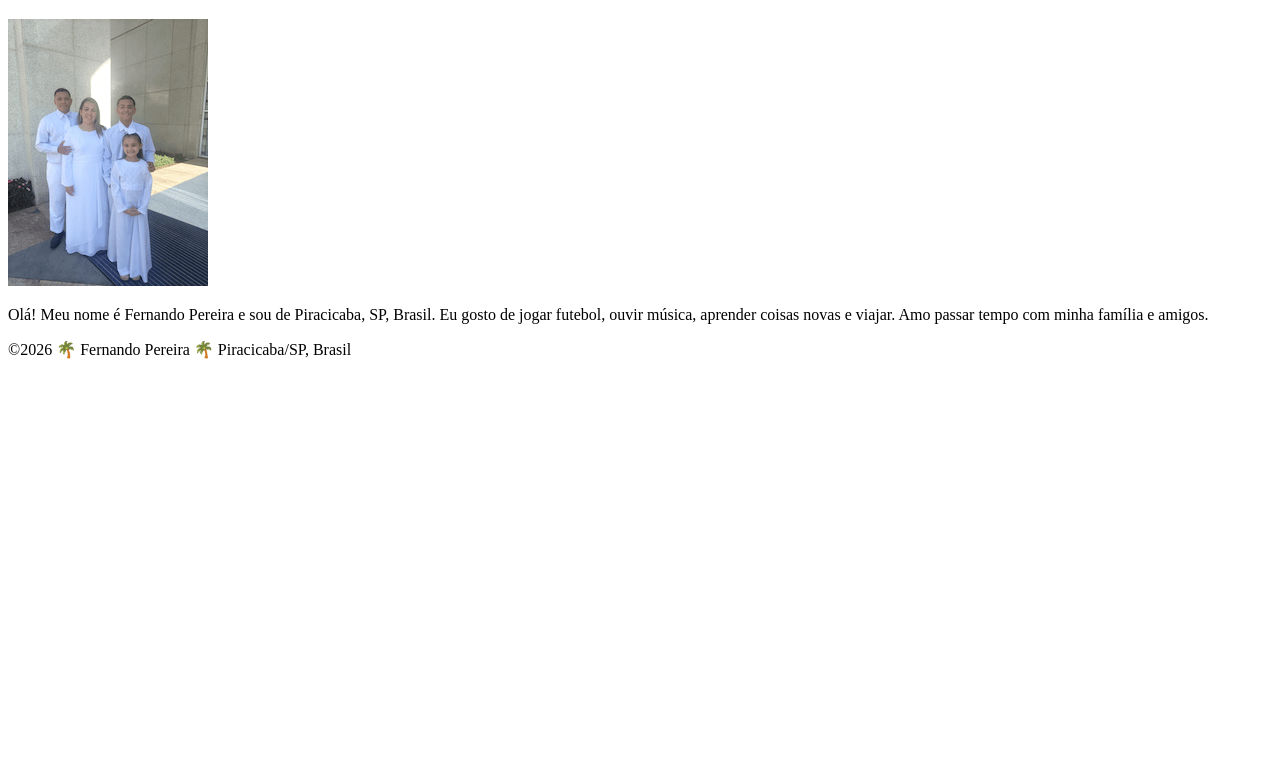
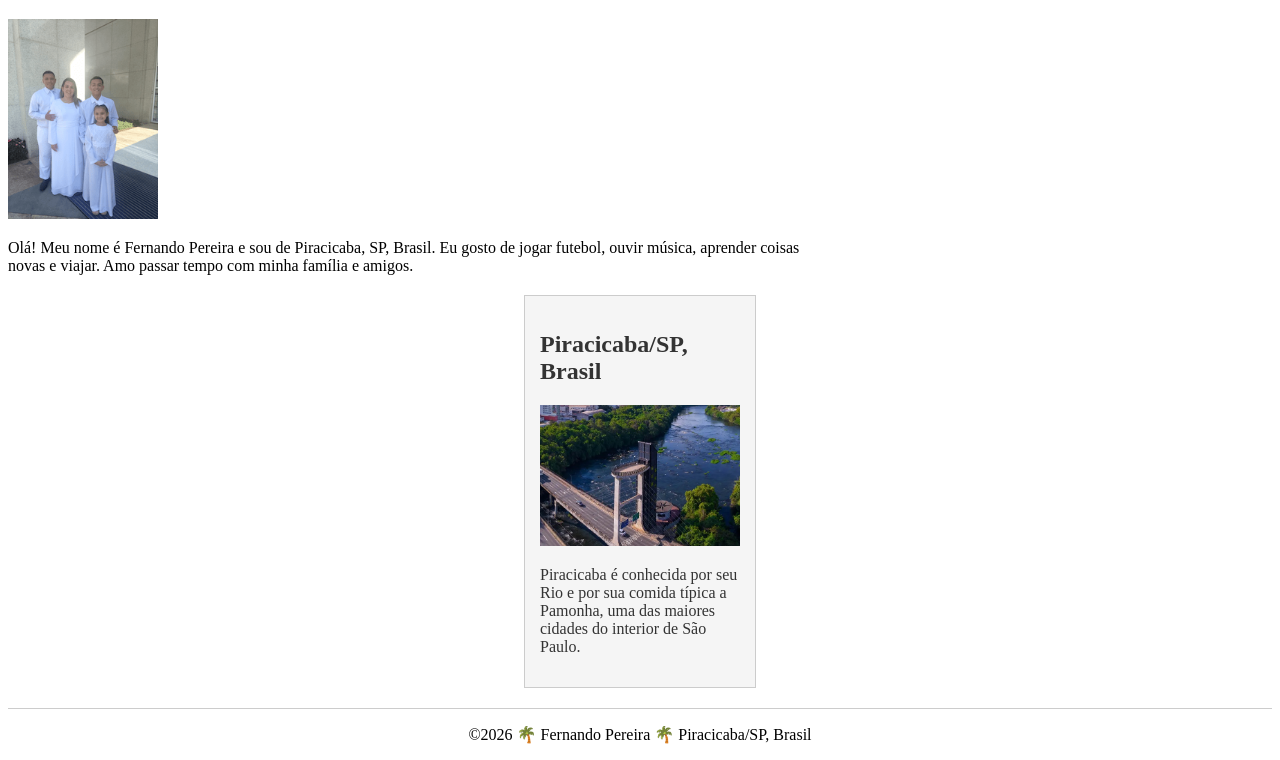
Before and after one commit to admdevfernando-dev/wdd130, a plain HTML site: page index.html in a window 1280 px wide. Shown: the part 87-847 px from the top of the page. Before the commit the page ends 800 px from the top, so only its background shows below. Drawn offline with Linux system fonts and the light colour scheme; files that its build step writes are made by us from their sources.

Commit message:
Adiciona estilos CSS e imagens, atualiza index.html com informações sobre Piracicaba

```diff
--- /dev/null
+++ b/estilos.css
@@ -0,0 +1,32 @@
+main {
+  max-width: 800px;
+}
+
+aside {
+  width: 200px;
+  margin: 20px auto;
+  border: 1px solid #ccc;
+  padding: 15px;
+  background-color: #f5f5f5;
+  color: #333;
+}
+
+aside img {
+  width: 200px;
+  height: auto;
+}
+
+main img {
+  width: 150px;
+  height: auto;
+}
+
+p {
+  padding: 0;
+}
+
+footer {
+  margin-top: 20px;
+  border-top: 1px solid #ccc;
+  text-align: center;
+}
--- a/index.html
+++ b/index.html
@@ -4,7 +4,10 @@
     <meta charset="utf-8">
     <meta name="viewport" content="width=device-width,initial-scale=1.0">
     <title>Fernando Pereira | WDD 130</title>
-  </head>
+    <meta name="description" content="Página inicial de Fernando Pereira, estudante de WDD 130, Piracicaba, SP, Brasil">
+    <meta name="author" content="Fernando Pereira">
+    <link rel="stylesheet" href="estilos/estilos.css">
+</head>
   <body>
     <header>
       <nav>
@@ -17,6 +20,11 @@
       <img src="imagens/perfil.png" alt="Olá, meu nome é Fernando Pereira" width="200">
       <p>Olá! Meu nome é Fernando Pereira e sou de Piracicaba, SP, Brasil. Eu gosto de jogar futebol, ouvir música, aprender coisas novas e viajar. Amo passar tempo com minha família e amigos.</p>
     </main>
+    <aside>
+        <h2>Piracicaba/SP, Brasil</h2>
+        <img src="imagens/PIRACICABA.jpg" alt="Paisagem de Piracicaba" width="200">
+        <p>Piracicaba é conhecida por seu Rio e por sua comida típica a Pamonha, uma das maiores cidades do interior de São Paulo.</p>
+    </aside>
     <footer>
       <p>©2026 🌴 Fernando Pereira 🌴 Piracicaba/SP, Brasil</p>
     </footer>
```
Also changed, not shown: imagens/piracicaba.jpg (added).
